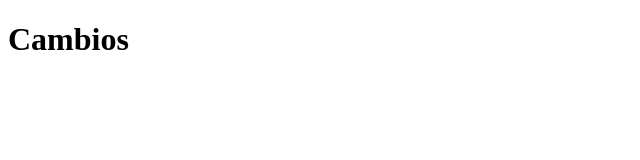
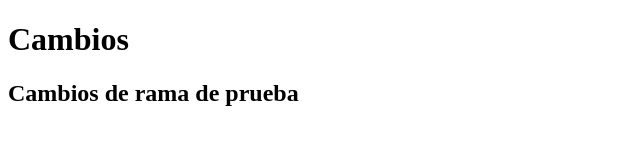
Before and after one commit to AnnieDeLeon/G19, a plain HTML site: page Practicas/Sass/style.html in a window 1280 px wide. Shown: the whole page, without its empty margins (0-640 px from the left). Drawn offline with Linux system fonts and the light colour scheme.

Commit message:
cambios en la rama

```diff
--- a/Practicas/Sass/style.html
+++ b/Practicas/Sass/style.html
@@ -9,6 +9,7 @@
 <body>
     <div>
         <h1>Cambios</h1>
+        <h2>Cambios de rama de prueba</h2>
     </div>
 </body>
 </html>
```
